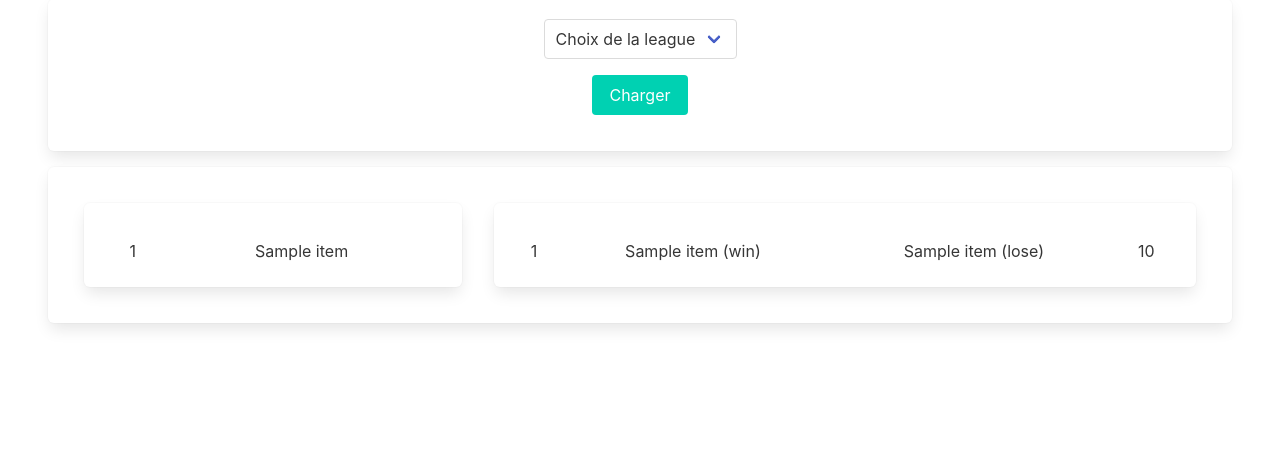
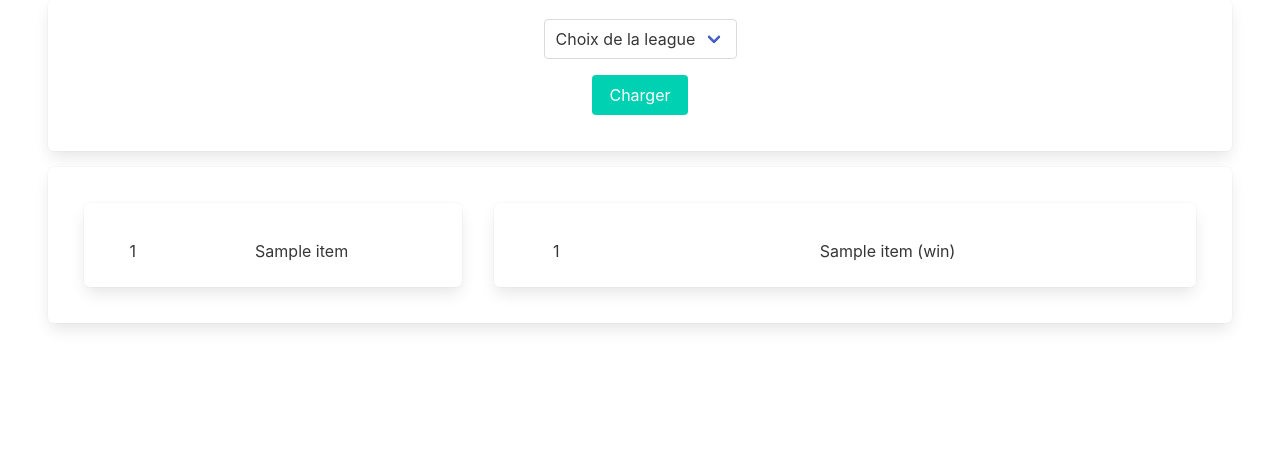
Before and after one commit to LJKhnor/EloRankingSystem, a Flask app: template projet/templates/league.html in a window 1280 px wide. Shown: the part 205-665 px from the top of the page. Run offline with Flask 2, Linux system fonts and the light colour scheme; the template is opened without the code that fills it: most values are stand-ins (such as "Sample title", 1, 10 or a date in 2020); some libraries are stand-ins or nearby versions.

Commit message:
début de la gestion de l'elo et de l'affichage

```diff
--- a/projet/schema.sql
+++ b/projet/schema.sql
@@ -41,6 +41,7 @@ create table league (
 );
 
 create table player_deck_league (
+    id integer primary key autoincrement,
     player_1_id integer,
     player_2_id integer,
     deck_1_id integer,
@@ -48,7 +49,6 @@ create table player_deck_league (
     league_id integer,
     "date" date,
     winner_player_id integer,
-    primary key (player_1_id, player_2_id, deck_1_id, deck_2_id, league_id, date, winner_player_id),
     foreign key (player_1_id) references player(id),
     foreign key (player_2_id) references player(id),
     foreign key (deck_1_id) references deck(id),
--- a/projet/templates/league.html
+++ b/projet/templates/league.html
@@ -66,12 +66,12 @@
                 <td value="{{ item.win }}">
                     {{ item[1] }} (win)
                 </td>
-                <td value="{{ item.lose }}">
-                    {{ item[1] }} (lose)
-                </td>
-                <td value="{{ item.ratio }}">
-                    {{ item[1] / item[1] }}
-                </td>
+<!--                <td value="{{ item.lose }}">-->
+<!--                    {{ item[1] }} (lose)-->
+<!--                </td>-->
+<!--                <td value="{{ item.ratio }}">-->
+<!--                    {{ item[1] / item[1] }}-->
+<!--                </td>-->
                 </tbody>
                 {% endfor %}
             </table>
```
